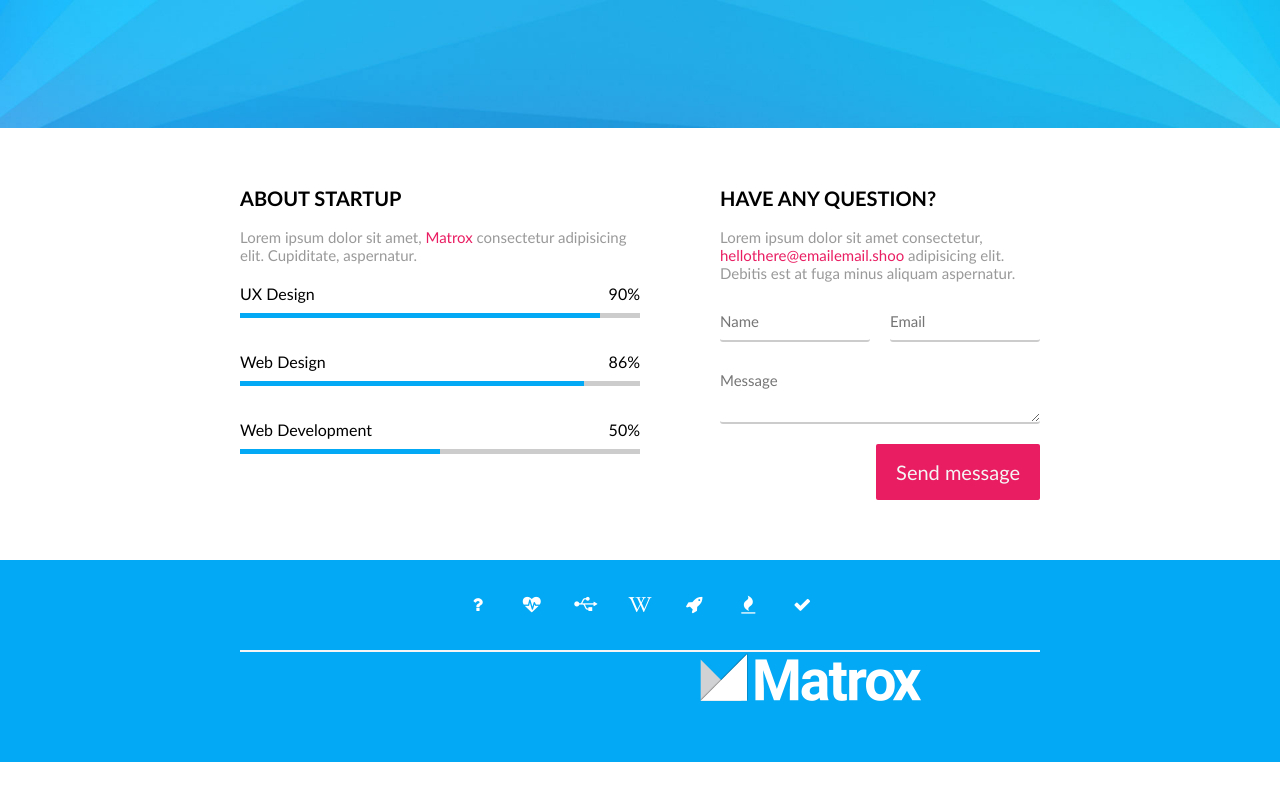
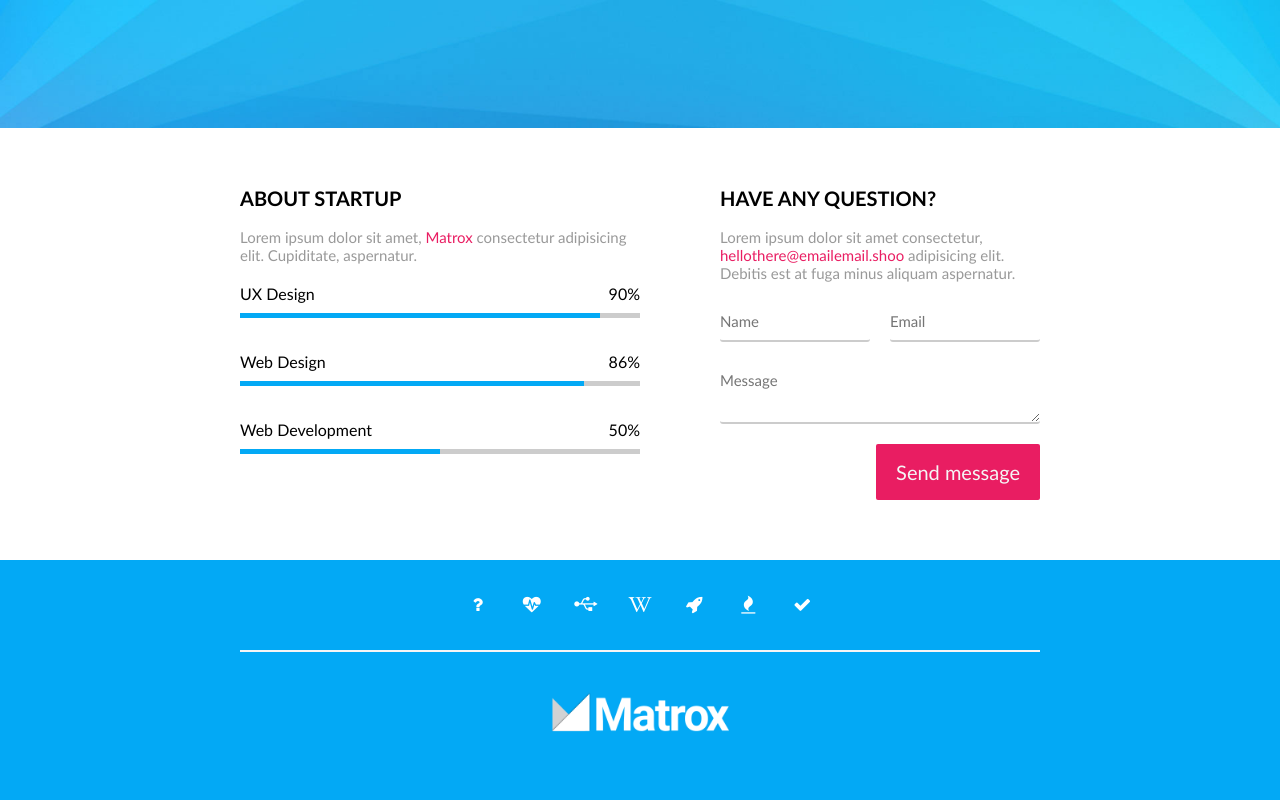
Before and after one commit to zazeli/4-coming-soon, a website: page index.html in a window 1280 px wide. Shown: the part 592-1392 px from the top of the page. Before the commit the page ends 1354 px from the top, so only its background shows below. Drawn offline with Linux system fonts and the light colour scheme; files whose address does not match are found by name.

Commit message:
Footer Logo

```diff
--- a/css/base/layout.css
+++ b/css/base/layout.css
@@ -7,13 +7,13 @@
 }
 
 .container > .row {
-    display: inline-block;
+    float: left;
     width: 800px;
     margin: 0 calc(50% - 400px);
 }
 
 .container > .row-short {
-    display: inline-block;
+    float: left;
     width: 600px;
     margin-left: calc(50% - 300px);
 }
--- a/css/pages/home.css
+++ b/css/pages/home.css
@@ -119,7 +119,6 @@ footer.container {
 }
 
 .socials {
-    text-align: center;
     padding: 20px 0;
     border-bottom: 2px solid whitesmoke;
 }
@@ -140,7 +139,11 @@ footer.container {
 }
 
 footer .logo {
-    height: 50px;
+    height: 40px;
+    width: 100%;
+    margin: 50px 0;
+    object-fit: contain;
+    margin-top: 40px;
 }
 
 /* FOOTER:end */
```
Also changed, not shown: index.html (line endings or trailing spaces).
